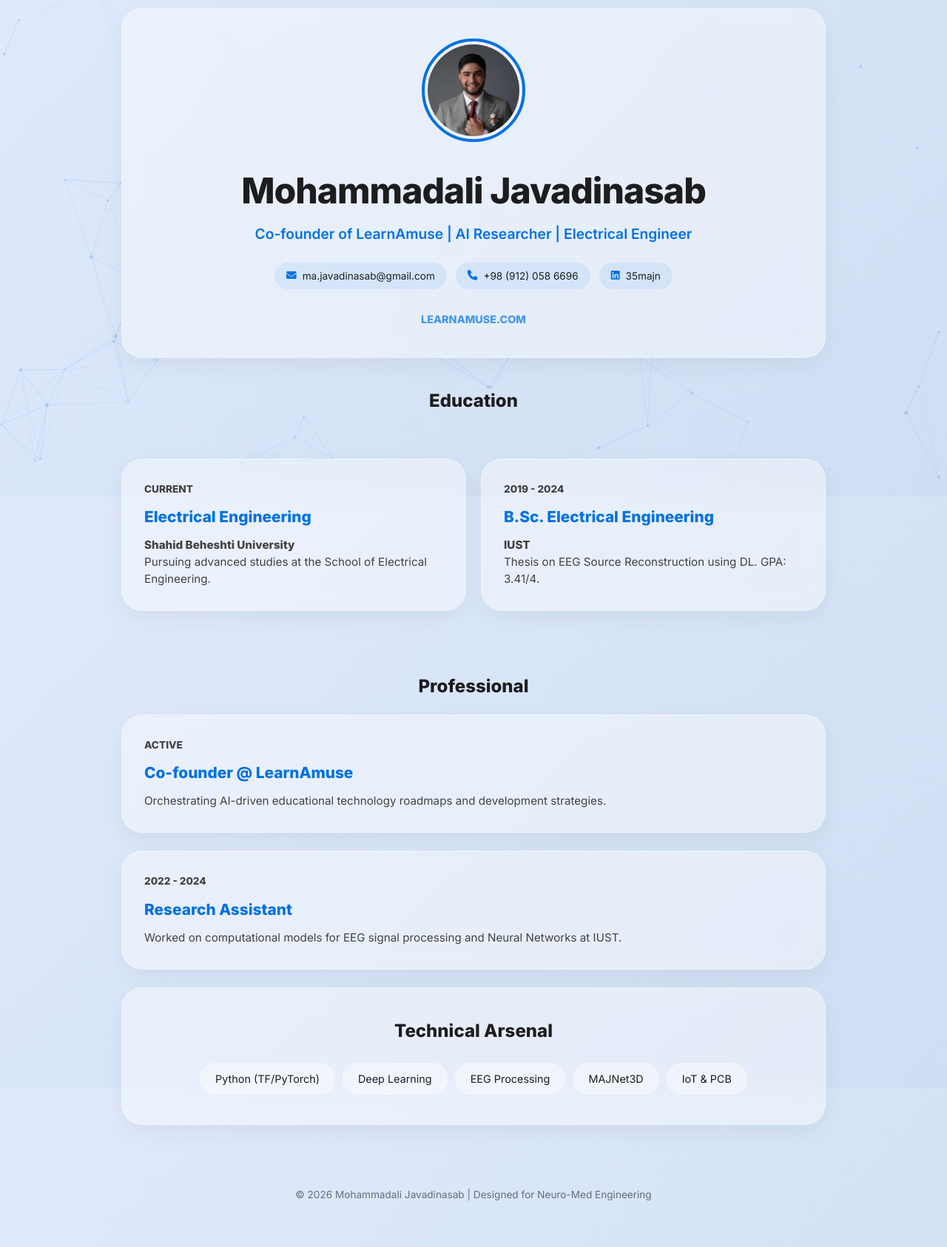
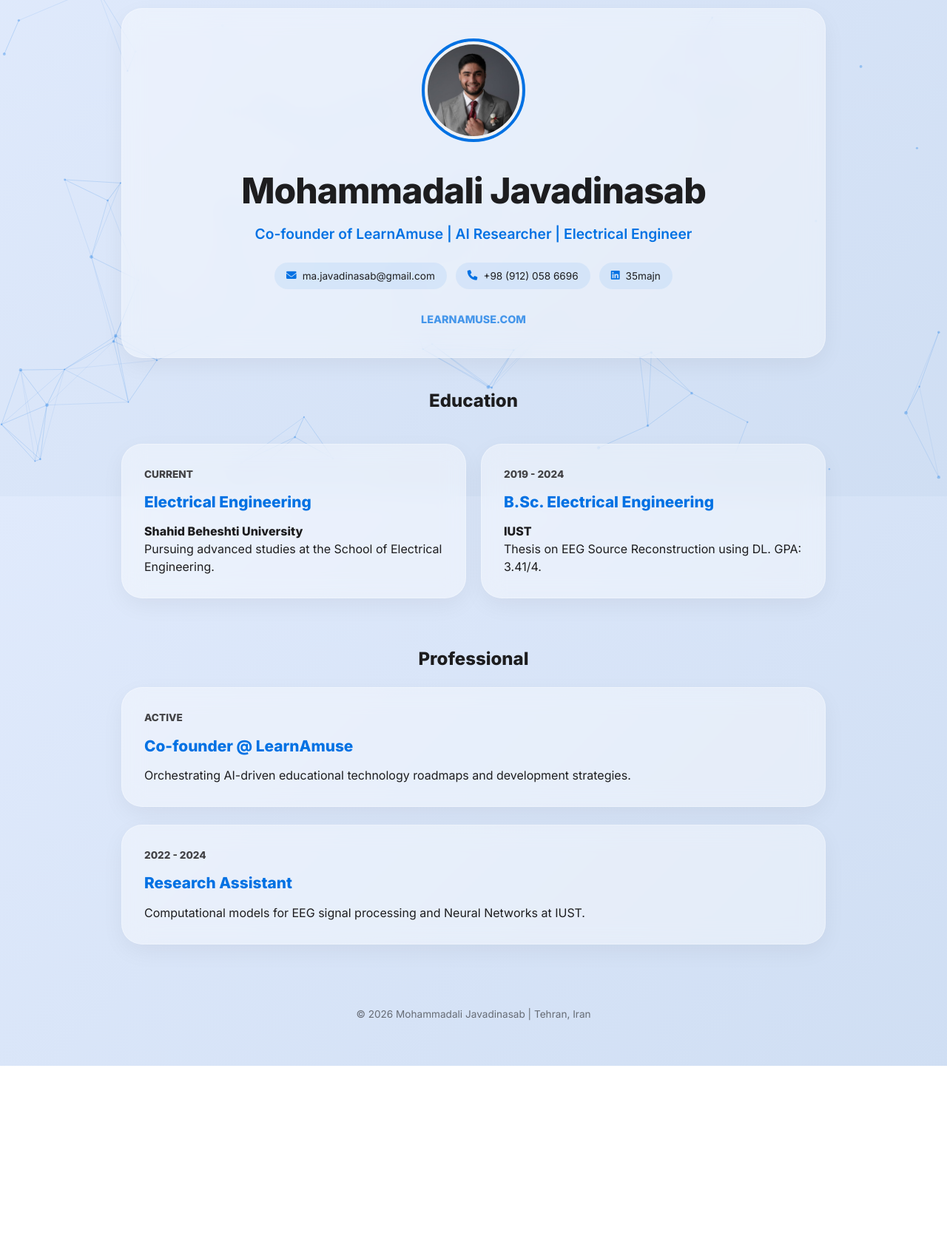
Before and after one commit to 35MAJN/Hellow, a plain HTML site: page index.html in a window 1280 px wide. Shown: the part 129-1815 px from the top of the page at 74% size. After the commit the page ends 1570 px from the top, so only its background shows below. Drawn offline with Linux system fonts and the light colour scheme.

Commit message:
Enhance styles and content for dark mode support
Updated font weights, adjusted styles for dark mode, and refined some text content.

```diff
--- a/index.html
+++ b/index.html
@@ -6,7 +6,7 @@
     <title>Mohammadali Javadinasab | Portfolio</title>
 
     <link href="https://cdnjs.cloudflare.com/ajax/libs/font-awesome/6.0.0/css/all.min.css" rel="stylesheet">
-    <link href="https://fonts.googleapis.com/css2?family=Inter:wght@300;400;600;800&family=Vazirmatn:wght@300;400;700&display=swap" rel="stylesheet">
+    <link href="https://fonts.googleapis.com/css2?family=Inter:wght@300;400;600;800&family=Vazirmatn:wght@300;400;700;900&display=swap" rel="stylesheet">
 
     <style>
         :root {
@@ -27,7 +27,7 @@
             --glass-border: rgba(255, 255, 255, 0.1);
             --text-main: #f5f5f7;
             --text-dim: #86868b;
-            --accent: #2997ff;
+            --accent: #2997ff; /* Bright blue for dark mode visibility */
             --card-shadow: 0 10px 30px rgba(0, 0, 0, 0.3);
         }
 
@@ -50,7 +50,12 @@
 
         /* Language-specific Typography */
         [lang="fa"] { font-family: 'Vazirmatn', sans-serif; }
-        [lang="fa"] .subtitle { font-weight: 300; }
+
+        /* Specific bold styling for the Persian name */
+        [lang="fa"] h1 {
+            font-family: 'Vazirmatn', sans-serif;
+            font-weight: 900;
+        }
 
         /* Neural Background */
         #bg-canvas {
@@ -58,7 +63,6 @@
             top: 0; left: 0;
             width: 100%; height: 100%;
             z-index: -1;
-            opacity: 0.6;
             pointer-events: none;
         }
 
@@ -68,7 +72,7 @@
             padding: 0 24px;
         }
 
-        /* Navigation - Floating Dock style */
+        /* Navigation */
         nav {
             position: fixed;
             top: 20px;
@@ -113,7 +117,7 @@
             width: 36px; height: 36px;
             border-radius: 50%;
             display: flex; align-items: center; justify-content: center;
-            transition: background 0.2s;
+            transition: 0.2s;
         }
         .btn-icon:hover { background: rgba(0, 113, 227, 0.1); color: var(--accent); }
 
@@ -168,7 +172,7 @@
             display: grid;
             grid-template-columns: repeat(auto-fit, minmax(300px, 1fr));
             gap: 20px;
-            padding: 40px 0;
+            padding: 20px 0;
         }
 
         .card {
@@ -178,22 +182,9 @@
         .card:hover { transform: scale(1.02); }
         .card h3 { font-size: 1.3rem; margin-bottom: 12px; color: var(--accent); }
         .card .date { font-size: 0.85rem; font-weight: 700; text-transform: uppercase; color: var(--text-dim); margin-bottom: 12px; display: block; }
-        .card p { font-size: 0.95rem; color: var(--text-dim); }
-
-        /* Skill Badges */
-        .skills-wrap { display: flex; flex-wrap: wrap; gap: 10px; justify-content: center; }
-        .skill-badge {
-            padding: 10px 20px;
-            border-radius: 30px;
-            background: var(--glass-bg);
-            border: 1px solid var(--glass-border);
-            font-size: 0.9rem;
-            font-weight: 500;
-        }
 
         footer { text-align: center; padding: 60px 0; opacity: 0.6; font-size: 0.85rem; }
 
-        /* Icon Visibility Logic */
         .fa-hide { display: none !important; }
 
         @media (max-width: 768px) {
@@ -236,7 +227,7 @@
                 <div class="contact-pill"><i class="fab fa-linkedin icon-ui"></i> 35majn</div>
             </div>
 
-            <div class="nav-links" style="display: flex; justify-content: center; margin-top: 10px;">
+            <div class="nav-links" style="display: flex; justify-content: center;">
                 <a href="https://learnamuse.com" target="_blank" style="color: var(--accent); font-weight: 800;">LEARNAMUSE.COM</a>
             </div>
         </section>
@@ -267,23 +258,12 @@
             <div class="glass-card card">
                 <span class="date">2022 - 2024</span>
                 <h3 data-t="exp-2-h">Research Assistant</h3>
-                <p data-t="exp-2-p">Worked on computational models for EEG signal processing and Neural Networks at IUST.</p>
-            </div>
-        </div>
-
-        <div class="glass-card" style="text-align: center;">
-            <h2 data-t="skills-title" style="margin-bottom: 25px;">Technical Arsenal</h2>
-            <div class="skills-wrap">
-                <div class="skill-badge">Python (TF/PyTorch)</div>
-                <div class="skill-badge">Deep Learning</div>
-                <div class="skill-badge">EEG Processing</div>
-                <div class="skill-badge">MAJNet3D</div>
-                <div class="skill-badge">IoT & PCB</div>
+                <p data-t="exp-2-p">Computational models for EEG signal processing and Neural Networks at IUST.</p>
             </div>
         </div>
 
         <footer data-t="footer-text">
-            © 2026 Mohammadali Javadinasab | Designed for Neuro-Med Engineering
+            © 2026 Mohammadali Javadinasab | Tehran, Iran
         </footer>
     </div>
 
@@ -299,7 +279,6 @@
                 "exp-title": "Experience",
                 "exp-1-h": "Co-founder @ LearnAmuse", "exp-1-d": "Present", "exp-1-p": "Driving innovation in adaptive learning platforms and AI tools.",
                 "exp-2-h": "Research Assistant", "exp-2-p": "Focused on signal processing and neural network teaching.",
-                "skills-title": "Technical Arsenal",
                 "footer-text": "© 2026 Mohammadali Javadinasab | Tehran, Iran"
             },
             fa: {
@@ -312,7 +291,6 @@
                 "exp-title": "تجربیات حرفه‌ای",
                 "exp-1-h": "هم‌بنیان‌گذار LearnAmuse", "exp-1-d": "اکنون", "exp-1-p": "پیشبرد نوآوری در پلتفرم‌های یادگیری تطبیقی و ابزارهای هوش مصنوعی.",
                 "exp-2-h": "دستیار پژوهشی", "exp-2-p": "تمرکز بر پردازش سیگنال و آموزش شبکه‌های عصبی.",
-                "skills-title": "جعبه‌ابزار فنی",
                 "footer-text": "© ۲۰۲۶ محمدعلی جوادی‌نسب | تهران، ایران"
             }
         };
@@ -326,7 +304,6 @@
             document.documentElement.lang = currentLang;
             document.documentElement.dir = currentLang === 'fa' ? 'rtl' : 'ltr';
 
-            // Toggle visibility of UI icons and Background
             const uiIcons = document.querySelectorAll('.icon-ui');
             if(currentLang === 'fa') {
                 canvas.style.display = 'none';
@@ -381,8 +358,9 @@
                 if (this.y > canvas.height || this.y < 0) this.speedY *= -1;
             }
             draw() {
+                const isDark = document.body.getAttribute('data-theme') === 'dark';
                 ctx.fillStyle = getComputedStyle(document.body).getPropertyValue('--accent');
-                ctx.globalAlpha = 0.3;
+                ctx.globalAlpha = isDark ? 0.6 : 0.3; // Boosted opacity for dark mode
                 ctx.beginPath();
                 ctx.arc(this.x, this.y, this.size, 0, Math.PI * 2);
                 ctx.fill();
@@ -402,6 +380,7 @@
         }
 
         function connect() {
+            const isDark = document.body.getAttribute('data-theme') === 'dark';
             const accent = getComputedStyle(document.body).getPropertyValue('--accent');
             for (let a = 0; a < particles.length; a++) {
                 for (let b = a; b < particles.length; b++) {
@@ -409,8 +388,8 @@
                     if (distance < (canvas.width / 8) * (canvas.height / 8)) {
                         let opacity = 1 - (distance / 25000);
                         ctx.strokeStyle = accent;
-                        ctx.globalAlpha = opacity * 0.2;
-                        ctx.lineWidth = 1;
+                        ctx.globalAlpha = isDark ? opacity * 0.4 : opacity * 0.2; // Stronger lines for dark mode
+                        ctx.lineWidth = isDark ? 1.5 : 1;
                         ctx.beginPath();
                         ctx.moveTo(particles[a].x, particles[a].y);
                         ctx.lineTo(particles[b].x, particles[b].y);
```
